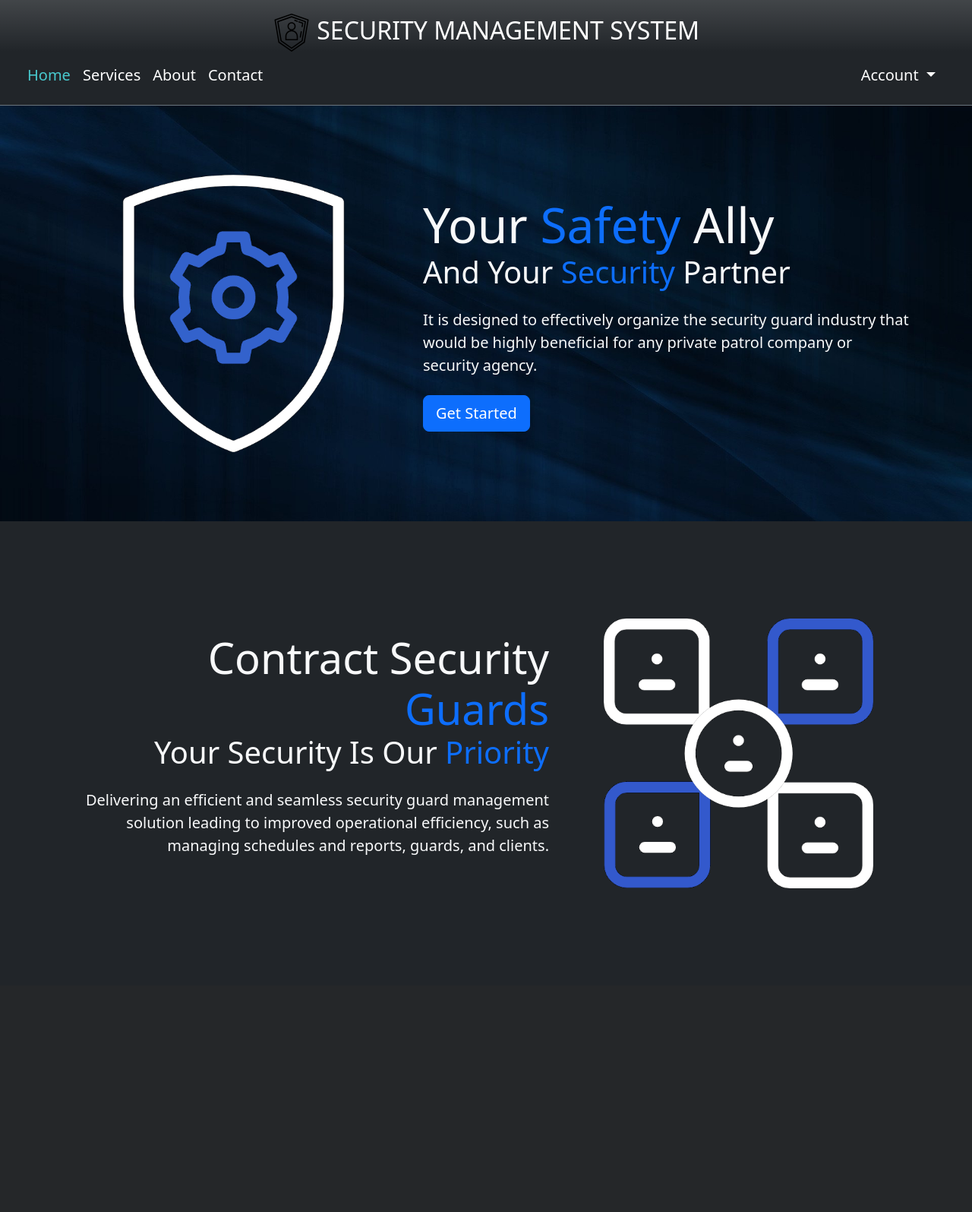
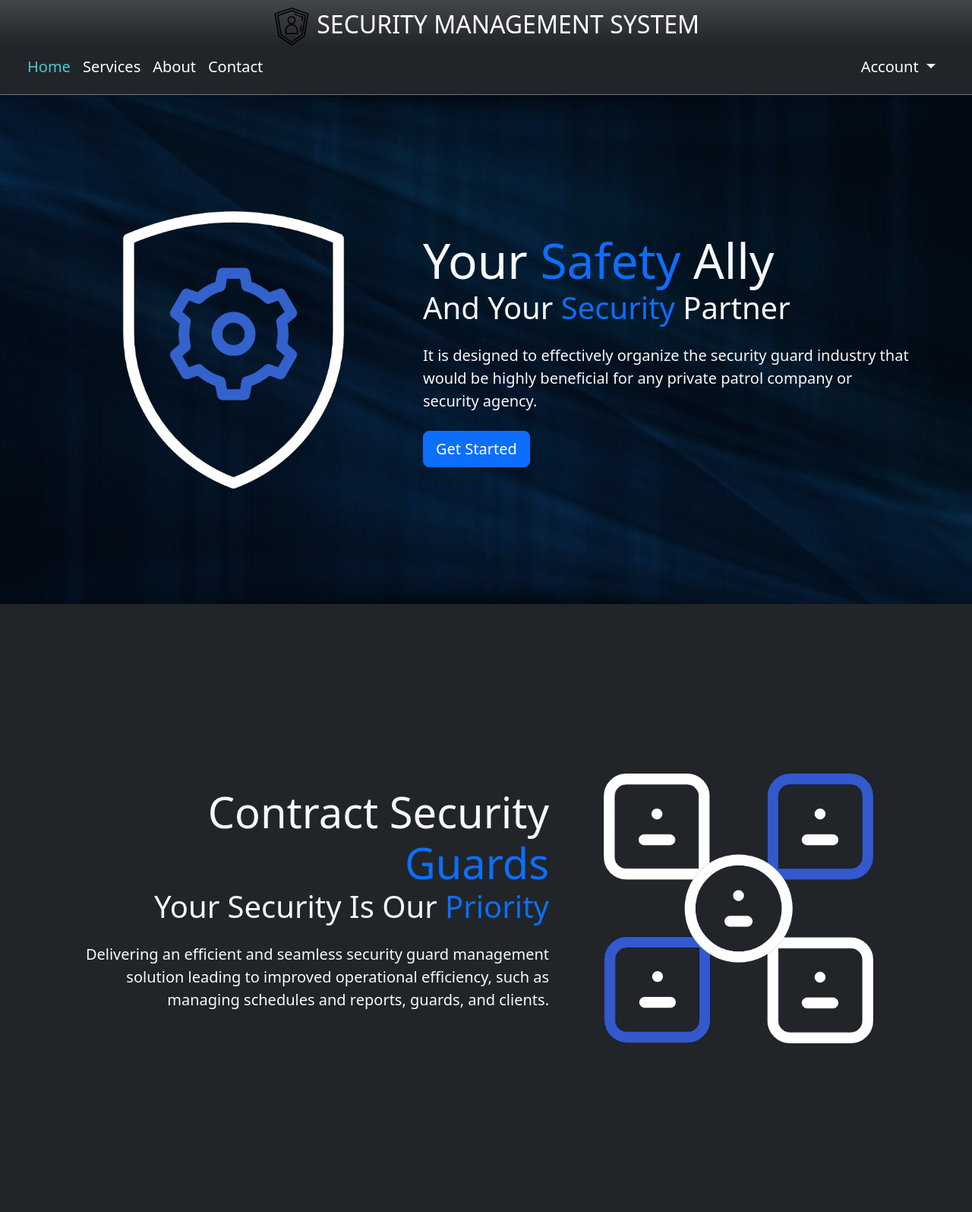
Before and after one commit to richmondb/SecurityAgencyCapstone, a Django app: page / in a window 1280 px wide. Shown: the whole page at 76% size. Before the commit the page ends 1169 px from the top, so only its background shows below. Run offline with Django 4.2, Linux system fonts and the light colour scheme; some libraries are stand-ins or nearby versions.

Commit message:
adjust ui

```diff
--- a/security/templates/security/landing.html
+++ b/security/templates/security/landing.html
@@ -15,8 +15,7 @@
 {% endif %}
 
 <!-- 1st home page showcase section -->
-<section class="text-light pt-5 pb-5 text-sm-start"
-	style="background-image: url('static/css/983279.jpg');background-attachment:fixed;background-size: cover;background-repeat: no-repeat;background-position:center;">
+<section class="text-light pt-3 pb-3 text-sm-start d-flex align-items-center justify-content-center" id="sec_1" style="background-image: url('static/css/983279.jpg');background-attachment:fixed;background-size: cover;background-repeat: no-repeat;background-position:center;">
 	<div class="container-lg">
 		<div class="row justify-content-center align-items-center align-self-center">
 			<!-- gif display -->
@@ -38,7 +37,7 @@
 
 
 <!-- 2nd home page showcase section -->
-<section class="text-light text-sm-start">
+<section class="text-light text-sm-start d-flex align-items-center justify-content-center" id="sec_2">
 	<div class="container-lg">
 		<div class="row justify-content-center align-items-center">
 			<!-- text display -->
--- a/static/css/main.css
+++ b/static/css/main.css
@@ -105,6 +105,27 @@ ul.dropdown-menu.show {
 
 /* ---------- end ---------- */
 
+/* --------section---------- */
+section {
+	text-align: center;
+	font-size: 16px;
+	margin-bottom: 80px;
+}
+#sec_1{
+	height: calc(100vh - 130px);
+	margin-bottom: 0;
+}
+#sec_2 {
+	height: calc(100vh);
+	margin-bottom: 0;
+}
+
+@media only screen and (max-width: 992px) {
+	#sec_1 {
+			height: calc(50vh - 141px);
+		}
+}
+/* ---------- end ---------- */
 
 /* Custom Button */
 .btn{
@@ -114,6 +135,10 @@ ul.dropdown-menu.show {
 /* ---------- end ---------- */
 
 /* ============ desktop onhover view ============ */
+
+.navbar{
+	--bs-navbar-padding-y:0.3rem;
+}
 @media all and (min-width: 992px) {
 	.navbar .nav-item .dropdown-menu {
 		display: none;
@@ -559,11 +584,7 @@ tfoot {
 
 /* ----- section -------------- */
 
-section {
-	text-align: center;
-	font-size: 16px;
-	margin-bottom: 80px;
-}
+
 
 
 .contract-schedule-table {
--- a/templates/navbar.html
+++ b/templates/navbar.html
@@ -2,7 +2,7 @@
 <!-- General navbar -->
 <header>
 	<!-- Page Title -->
-	<div class="container-fluid fs-2 text-center bg-dark bg-gradient pt-3">
+	<div class="container-fluid fs-2 text-center bg-dark bg-gradient pt-2">
 		<a class="navbar-brand text-white" href="#">
 			<img src="{% static 'css/icon.svg' %}" alt="logo" height="50" class="d-inline-block" />
 			SECURITY MANAGEMENT SYSTEM
```
